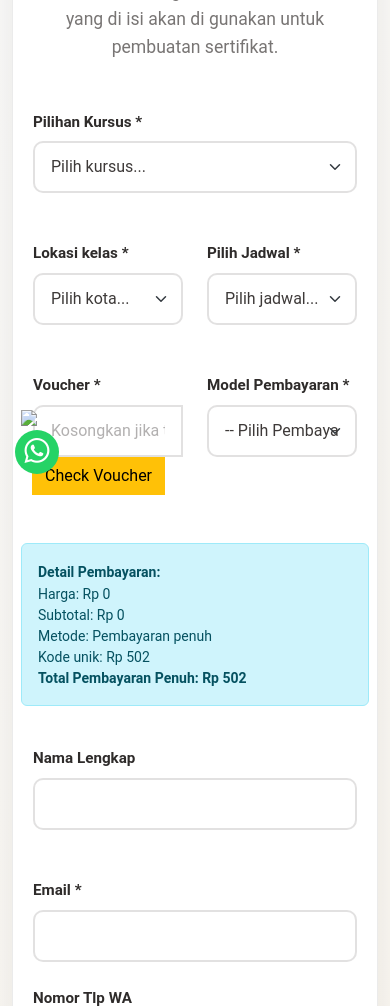
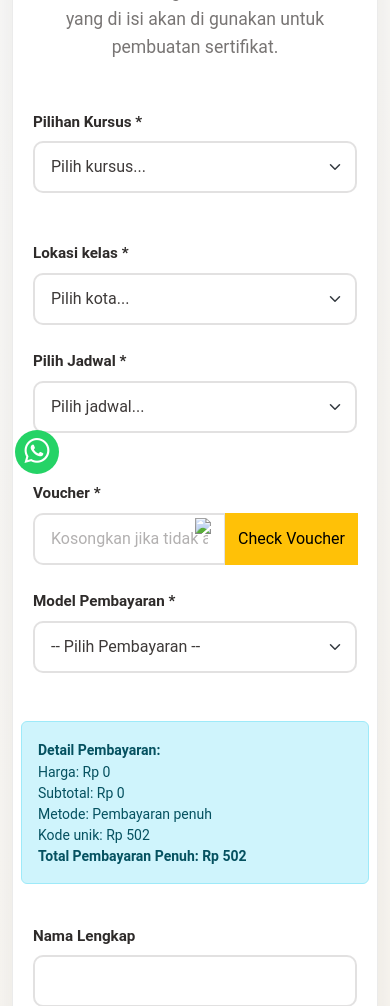
Before and after one commit to cukdus/eqiyuci4, a CodeIgniter 4 app: the page made by app/Views/daftar.php in a window 390 px wide. Shown: the part 355-1361 px from the top of the page. Run offline with PHP 8.4 and a stand-in for CodeIgniter, Linux system fonts and the light colour scheme; the template is opened without the code that fills it, so the values that code supplies are empty; some libraries are stand-ins or nearby versions.

Commit message:
style(views): improve responsive layout for form columns

```diff
--- a/app/Views/daftar.php
+++ b/app/Views/daftar.php
@@ -77,7 +77,7 @@ $escape = static fn(string $value): string => htmlspecialchars($value, ENT_QUOTE
                     </div>
                   </div>
                   <div class="row mb-4">
-                    <div class="col-6">
+                    <div class="col-12 col-md-6">
                       <div class="form-group">
                         <label for="location" class="form-label"
                           >Lokasi kelas *</label
@@ -110,7 +110,7 @@ $escape = static fn(string $value): string => htmlspecialchars($value, ENT_QUOTE
                       </div>
                     </div>
 
-                    <div class="col-6">
+                    <div class="col-12 col-md-6">
                       <div class="form-group">
                         <label for="schedule" class="form-label"
                           >Pilih Jadwal *</label
@@ -145,7 +145,7 @@ $escape = static fn(string $value): string => htmlspecialchars($value, ENT_QUOTE
                   </div>
 
                   <div class="row mb-4">
-                    <div class="col-6">
+                    <div class="col-12 col-md-6">
                       <div class="form-group">
                         <label for="location" class="form-label"
                           >Voucher *</label
@@ -177,7 +177,7 @@ $escape = static fn(string $value): string => htmlspecialchars($value, ENT_QUOTE
                         </div>
                       </div>
                     </div>
-                    <div class="col-6">
+                    <div class="col-12 col-md-6">
                       <div class="form-group">
                         <label for="schedule" class="form-label"
                           >Model Pembayaran *</label
```
